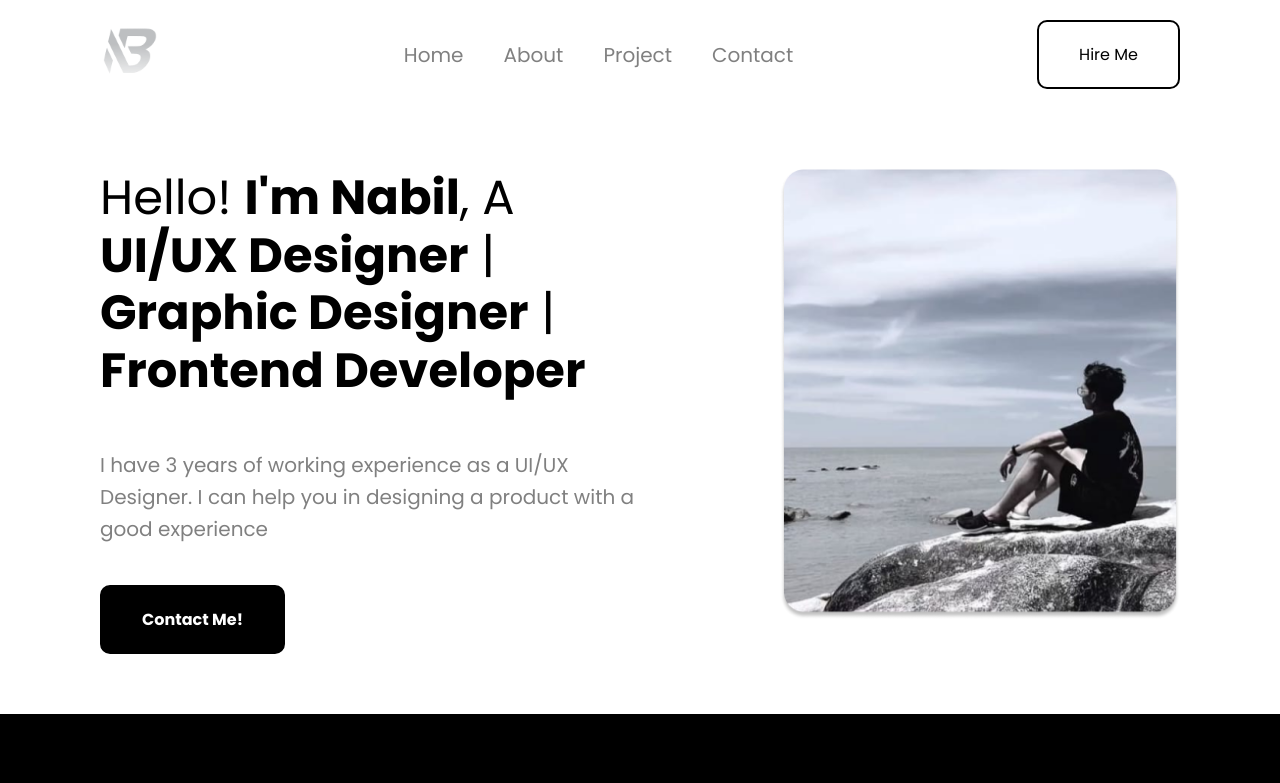
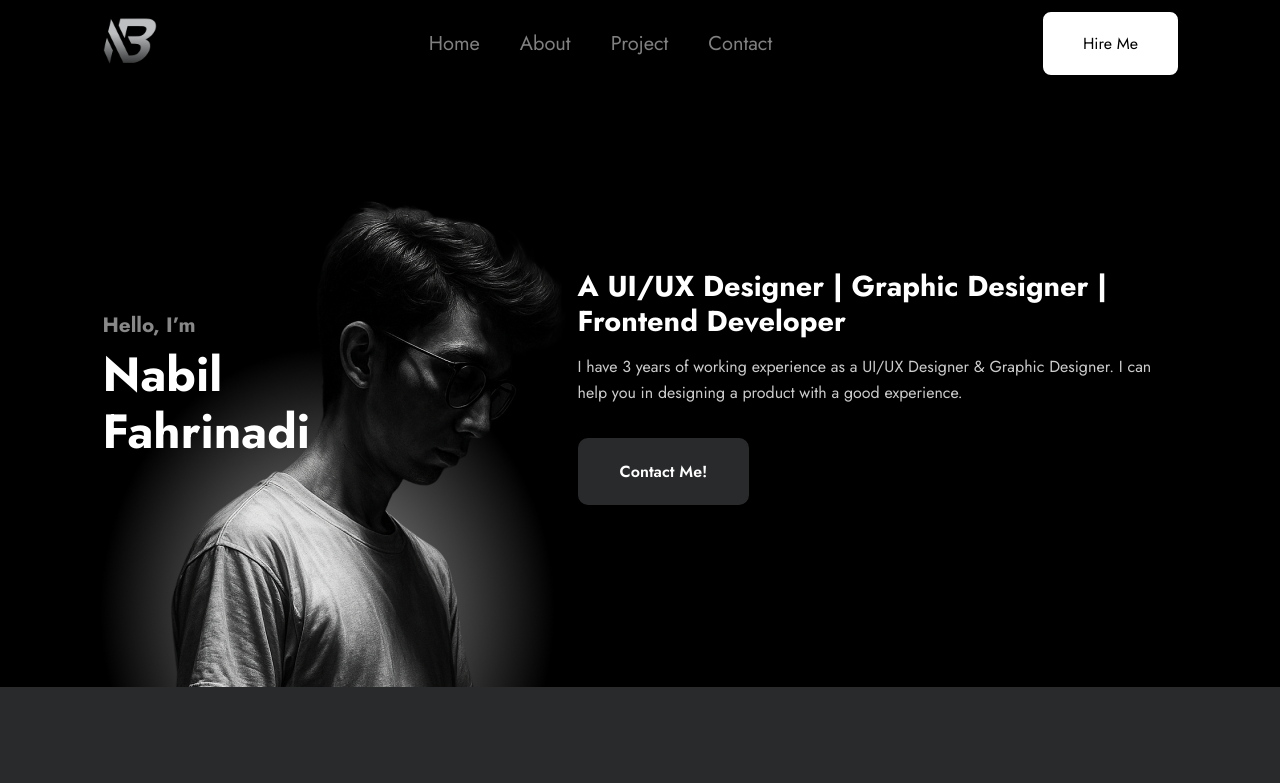
Before and after one commit to nbfahrinadi/nbfahrinadi.github.io, a plain HTML site: page index.html in a window 1280 px wide. Shown: the top 783 px of the page. Drawn offline with Linux system fonts and the light colour scheme.

Commit message:
update hero section

```diff
--- a/index.html
+++ b/index.html
@@ -7,8 +7,12 @@
     <link rel="stylesheet" href="style.css" />
     <link rel="preconnect" href="https://fonts.googleapis.com" />
     <link rel="preconnect" href="https://fonts.gstatic.com" crossorigin />
+    <!-- <link
+      href="https://fonts.googleapis.com/css2?family=Poppins:wght@400;700&display=swap"
+      rel="stylesheet"
+    /> -->
     <link
-      href="https://fonts.googleapis.com/css2?family=Poppins:wght@400;700&display=swap"
+      href="https://fonts.googleapis.com/css2?family=Jost:wght@400;600;700&display=swap"
       rel="stylesheet"
     />
     <link
@@ -80,7 +84,7 @@
         </div>
       </nav>
       <!-- HERO -->
-      <section class="hero" id="hero">
+      <!-- <section class="hero" id="hero">
         <div class="inner-wrapper">
           <div class="left-content">
             <h1 class="big-title">
@@ -101,6 +105,24 @@
             <div class="gambar">
               <img src="asset/hero-image.png" alt="" />
             </div>
+          </div>
+        </div>
+      </section> -->
+      <section class="hero">
+        <div class="hero-left">
+          <h2>Hello, I’m</h2>
+          <h1>Nabil<br />Fahrinadi</h1>
+        </div>
+
+        <div class="hero-right">
+          <h1>A UI/UX Designer | Graphic Designer | Frontend Developer</h1>
+          <p>
+            I have 3 years of working experience as a UI/UX Designer & Graphic
+            Designer. I can help you in designing a product with a good
+            experience.
+          </p>
+          <div id="openHeroModal" class="cta-hero">
+            <a href="#">Contact Me!</a>
           </div>
         </div>
       </section>
@@ -330,7 +352,7 @@
           <div class="footer-left">
             <div class="footer-title">
               <h2 style="font-weight: 700">Nabil Fahri</h2>
-              <div class="underline-black"></div>
+              <div class="underline-white"></div>
             </div>
             <br />
             <br />
--- a/script.js
+++ b/script.js
@@ -37,3 +37,7 @@ window.addEventListener("click", function (event) {
     modal.classList.remove("show");
   }
 });
+
+document.getElementById("contactBtn").addEventListener("click", () => {
+  alert("Opening contact modal or redirect...");
+});
--- a/style.css
+++ b/style.css
@@ -5,7 +5,8 @@ body {
   padding: 0;
   box-sizing: border-box;
   background: transparent;
-  font-family: "Poppins", sans-serif;
+  /* font-family: "Poppins", sans-serif; */
+  font-family: "Jost", sans-serif;
   scroll-behavior: smooth;
 }
 
@@ -88,10 +89,11 @@ a:active {
   text-overflow: ellipsis; /* Tambahkan "..." */
 }
 
-.underline-black {
+.underline-white {
   width: 120px;
   height: 4px;
   background-color: black;
+  background-color: white;
   margin: 10px 0;
   border-radius: 50px; /* Sudut melengkung */
 }
@@ -112,12 +114,12 @@ a:active {
 
 .navbar {
   width: 100%;
-  padding: 20px 100px; /* Padding untuk ruang di kiri dan kanan */
+  padding: 10px 100px; /* Padding untuk ruang di kiri dan kanan */
   position: sticky; /* Agar navbar tetap di atas saat scroll */
   top: 0; /* Posisi tetap di atas */
   z-index: 1000; /* Biar tetap di atas elemen lain */
   transition: box-shadow 0.3s ease; /* Transisi halus untuk bayangan */
-  background-color: white; /* Warna latar belakang putih */
+  background-color: black; /* Warna latar belakang putih */
 }
 
 .navbar.scrolled {
@@ -151,7 +153,7 @@ a:active {
 }
 
 .navbar .menubar li a:hover {
-  color: black; /*berubah jika dihover*/
+  color: white; /*berubah jika dihover*/
   font-weight: 600; /* Menebalkan teks saat dihover */
   transition: all 0.5s ease; /* Transisi halus */
 }
@@ -176,54 +178,88 @@ a:active {
 /* ========== HERO SECTION ========== */
 
 .hero {
-  width: 100%;
-  padding: 60px 100px; /* Padding untuk ruang di kiri dan kanan */
-  scroll-margin-top: 100px;
+  display: flex;
+  align-items: center;
+  justify-content: space-between;
+  padding: 5rem 8%;
+  /* height: 100vh; */
+  height: 600px;
+  gap: 2rem;
+  position: relative;
+  flex-wrap: wrap;
+  background-image: url("asset/bg-hero.png");
+  background-color: black;
 }
 
-.hero .inner-wrapper {
-  display: flex;
-  justify-content: space-between;
-  align-items: start;
-  gap: 140px; /* Jarak antar elemen */
+.hero-left {
+  flex: 1;
+  animation: fadeInUp 1s ease;
 }
 
-.hero .left-content {
-  width: 100%;
-  display: flex;
-  flex-direction: column;
-  gap: 40px; /* Jarak antar elemen di dalam konten kiri */
+.hero-left h2 {
+  color: #888;
+  font-size: 1.3rem;
+  margin-bottom: 0.5rem;
 }
 
-.big-title {
-  /* Tebal */
-  /* line-height: 1.2; Jarak antar baris */
-  color: black; /* Warna teks hitam */
+.hero-left h1 {
+  font-size: 3rem;
+  font-weight: 700;
+  line-height: 1.2;
+  color: white;
 }
 
-.big-title strong {
-  font-weight: 800; /* bold untuk nama */
+/* .hero-image {
+  flex: 1;
+  max-width: 400px;
+  animation: fadeIn 1.8s ease;
 }
 
-.big-title .bold {
-  font-weight: 800; /* lebih bold dari teks biasa */
+.hero-image img {
+  width: 100%;
+  filter: grayscale(100%);
+  border-radius: 50%;
+  box-shadow: 0 0 50px rgba(255, 255, 255, 0.05);
+} */
+
+.hero-text {
+  position: absolute;
+  top: 30%;
+  left: 30%;
+  transform: translate(-50%, -50%);
+  color: white;
+  text-align: left;
 }
 
-.description {
-  font-size: 20px; /* Ukuran font deskripsi */
-  color: gray; /* Warna teks abu-abu */
-  margin-top: 10px; /* Jarak atas */
+.hero-right {
+  flex: 2;
+  max-width: 600px;
+  animation: fadeInRight 1.2s ease;
+}
+
+.hero-right h1 {
+  font-size: 1.8rem;
+  margin-bottom: 1rem;
+  font-weight: 700;
+  color: white;
+}
+
+.hero-right p {
+  font-size: 1rem;
+  color: #ccc;
+  line-height: 1.6;
+  margin-bottom: 2rem;
 }
 
 .cta-hero a {
   display: inline-block; /* Membuat link sebagai blok */
   padding: 20px 40px;
   font-weight: 600; /* Padding untuk tombol */
-  background-color: black; /* Warna putih */
+  background-color: #292a2c; /* Warna putih */
   color: white; /* Teks hitam */
   text-decoration: none; /* Menghapus garis bawah */
   border-radius: 10px; /* Sudut melengkung */
-  border: 2px solid black;
+  border: 2px solid #292a2c;
   transition: background-color 0.3s ease; /* Transisi halus */
 }
 
@@ -232,10 +268,38 @@ a:active {
   color: black; /* Teks putih saat dihover */
 }
 
-.gambar img {
-  width: 400px; /* Ukuran gambar */
-  height: auto; /* Mempertahankan rasio aspek */
-  border-radius: 10px; /* Sudut melengkung */
+/* Animations */
+@keyframes fadeInUp {
+  from {
+    opacity: 0;
+    transform: translateY(50px);
+  }
+  to {
+    opacity: 1;
+    transform: translateY(0);
+  }
+}
+
+@keyframes fadeInRight {
+  from {
+    opacity: 0;
+    transform: translateX(50px);
+  }
+  to {
+    opacity: 1;
+    transform: translateX(0);
+  }
+}
+
+@keyframes fadeIn {
+  from {
+    opacity: 0;
+    scale: 0.9;
+  }
+  to {
+    opacity: 1;
+    scale: 1;
+  }
 }
 
 /* ========== ABOUT SECTION ========== */
@@ -243,13 +307,12 @@ a:active {
 .about {
   width: 100%;
   padding: 100px 100px; /* Padding untuk ruang di kiri dan kanan */
-  background-color: black;
+  background-color: #292a2c;
   color: white;
   scroll-margin-top: 100px;
 }
 
 .about .inner-wrapper {
-  background-color: black;
   display: flex;
   justify-content: space-between;
   align-items: center;
@@ -450,6 +513,7 @@ a:active {
   padding: 100px 100px; /* Padding untuk ruang di kiri dan kanan */
   display: flex;
   flex-direction: column;
+  background-color: #292a2c;
   gap: 40px; /* Jarak antar elemen */
   /* display: flex; */
   /* align-items: flex-start; Rata kiri */
@@ -467,12 +531,14 @@ a:active {
 
 .footer-left {
   width: 100%;
+  color: white;
 }
 
 .footer-title .underline {
   width: 120px;
   height: 4px;
-  background-color: black;
+  /* background-color: black; */
+  background-color: white;
   margin-bottom: 30px;
   margin-left: 0; /* biar tetap rata kiri */
   border-radius: 50px; /* Sudut melengkung */
@@ -482,12 +548,14 @@ a:active {
 .footer .social-icons {
   display: flex;
   gap: 15px;
+  /* color: white; */
 }
 
 .footer .social-icons a {
   width: 35px;
   height: 35px;
-  border: 2px solid black;
+  /* border: 2px solid black; */
+  border: 2px solid white;
   border-radius: 50%;
   display: flex;
   align-items: center;
@@ -499,6 +567,9 @@ a:active {
   width: 20px;
   height: 20px;
   transition: transform 0.5s ease;
+  color: white;
+  filter: invert(1);
+  /* filter: grayscale(1) brightness(1.5) opacity(0.8); */
 }
 
 .footer .social-icons a:hover {
@@ -510,28 +581,32 @@ a:active {
   display: flex;
   gap: 40px;
   list-style: none;
+  color: white;
 }
 
 .footer-nav a {
   text-decoration: none;
-  color: #555;
+  color: white;
   font-weight: 500;
 }
 
 .footer-nav a a:hover {
-  color: black; /*berubah jika dihover*/
+  color: #555; /*berubah jika dihover*/
   font-weight: 600; /* Menebalkan teks saat dihover */
   transition: all 0.5s ease; /* Transisi halus */
 }
 
 .footer-nav a:hover {
-  color: black;
+  /* color: black; */
+  color: #525557; /*berubah jika dihover*/
 }
 
 .footer-divider {
   width: 100%;
   height: 5px;
-  background-color: black;
+  /* background-color: black; */
+  background-color: white;
+  background-color: #525557;
   /* border: none;
   border-top: 2px solid black;
   margin-top: 30px;
@@ -706,6 +781,8 @@ a:active {
   .footer .inner-wrapper {
     flex-direction: column;
     gap: 40px;
+    background-position: top center;
+    background-size: contain; /* atau cover */
   }
 
   h1 {
@@ -755,6 +832,17 @@ a:active {
     flex-direction: column;
     gap: 20px; /* Jarak antar elemen di dalam konten kiri */
   }
+
+  .hero-right p {
+    color: #7c7f83;
+    /* text-shadow: -0.8px -0.8px 0 #7c7f83, 0.8px -0.8px 0 #7c7f83,
+      -0.8px 0.8px 0 #7c7f83, 0.8px 0.8px 0 #7c7f83; */
+  }
+  /* .hero-right p {
+    color: black;
+    text-shadow: -0.8px -0.8px 0 #7c7f83, 0.8px -0.8px 0 #7c7f83,
+      -0.8px 0.8px 0 #7c7f83, 0.8px 0.8px 0 #7c7f83;
+  } */
 
   .gambar img {
     width: 100%; /* Ukuran gambar */
```
Also changed, not shown: asset/bg-hero.png (added), asset/nb-dark.png (added).
